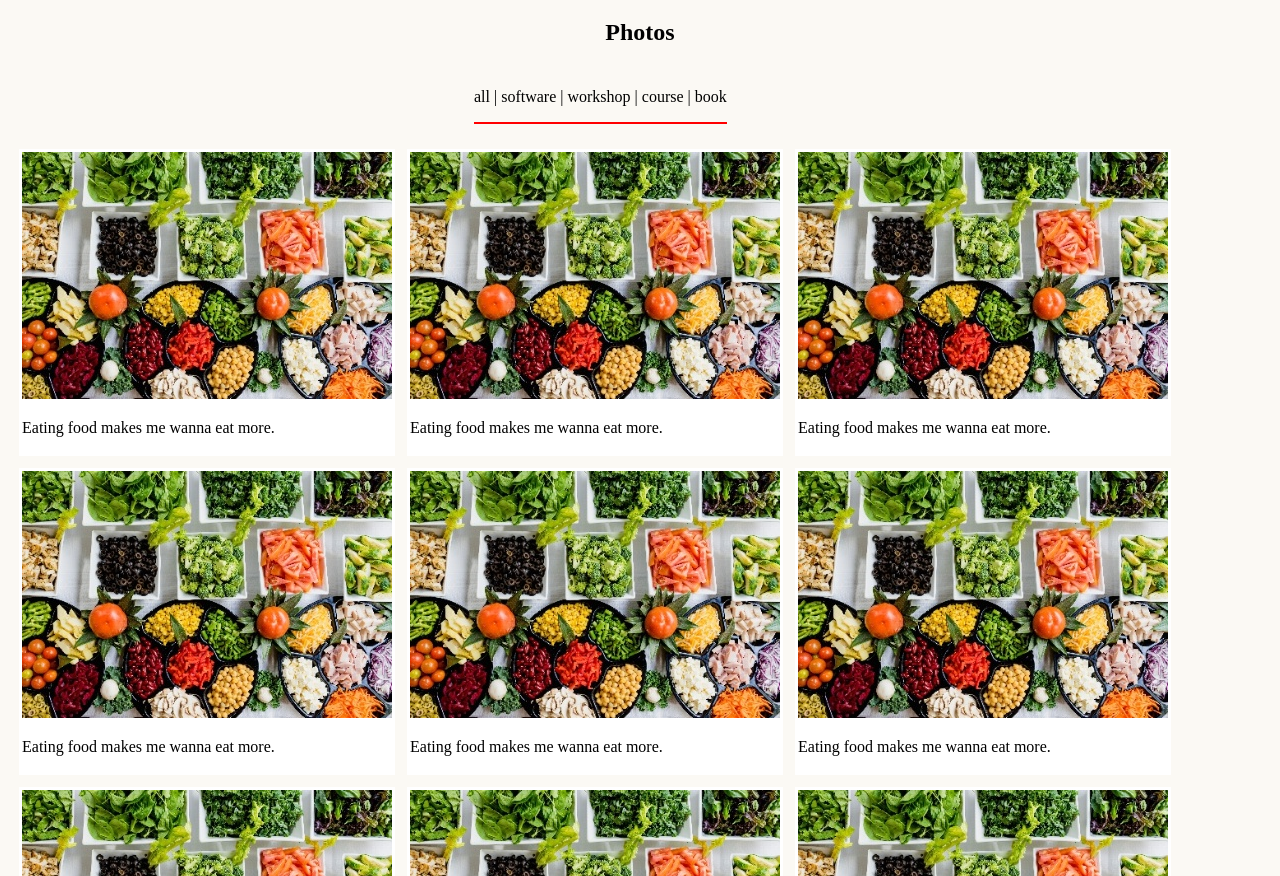
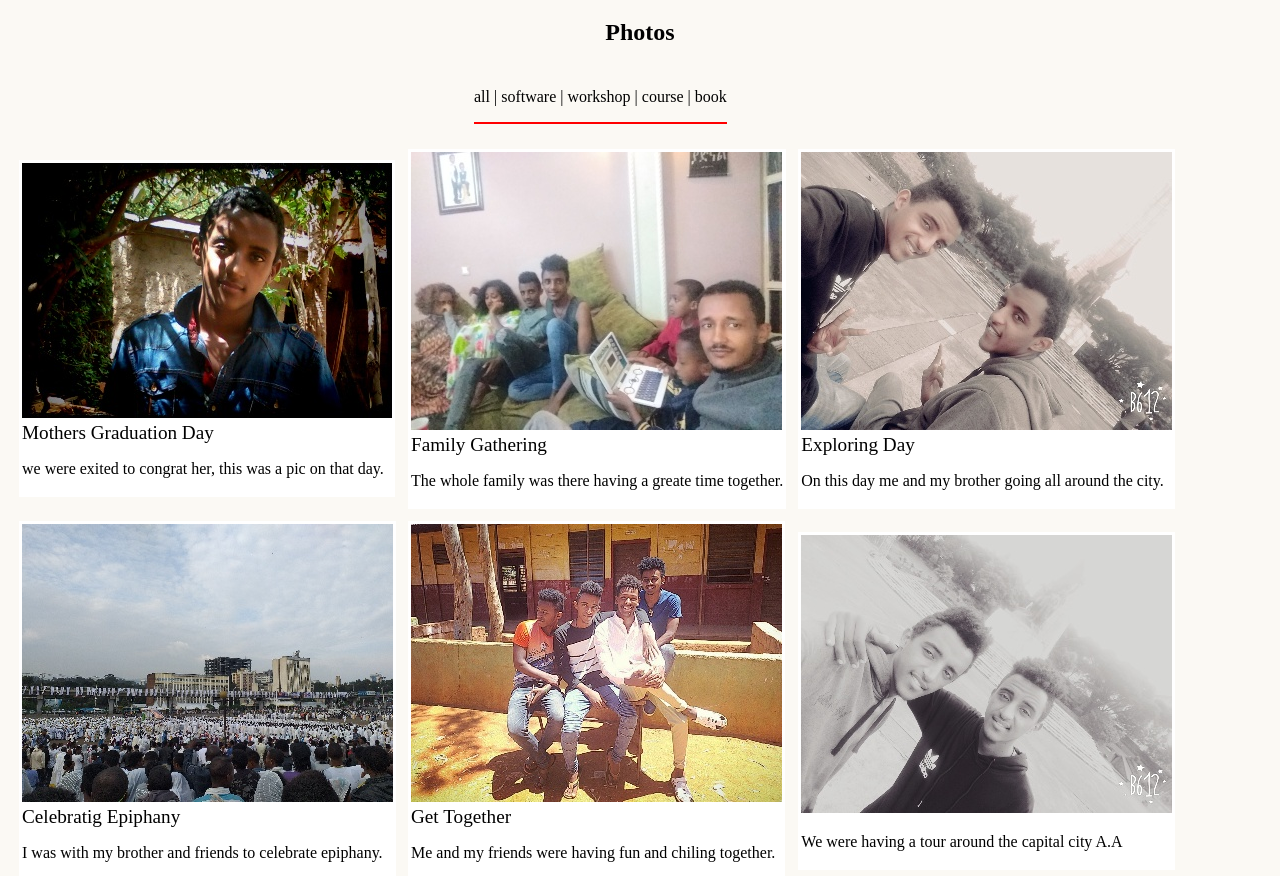
Before and after one commit to Abenezer-Fekadu/Personal-Web, a plain HTML site: page project.html in a window 1280 px wide. Shown: the part 76-952 px from the top of the page. Drawn offline with Linux system fonts and the light colour scheme.

Commit message:
I am adding images on the gallary page.

```diff
--- a/project.html
+++ b/project.html
@@ -58,8 +58,11 @@
                     <table bgcolor="white">
                         <tr>
                             <td>
-                                <img src="./assets/images/f.jpg" alt=""><br>
-                                <p>Eating food makes me wanna eat more.</p>
+                                <img src="./assets/images/little bro.jpg" alt="family photo"><br>
+                                <big>
+                                    <label for="">Mothers Graduation Day</label>
+                                </big>
+                                <p> we were exited to congrat her, this was a pic on that day.</p>
                             </td>
                         </tr>
                     </table>
@@ -68,8 +71,11 @@
                     <table bgcolor="white">
                         <tr>
                             <td>
-                                <img src="./assets/images/f.jpg" alt=""><br>
-                                <p>Eating food makes me wanna eat more.</p>
+                                <img src="./assets/images/family.jpg" alt="brother pics"><br>
+                                <big>
+                                    <label for="">Family Gathering</label>
+                                </big>
+                                <p>The whole family was there having a greate time together.</p>
                             </td>
                         </tr>
                     </table>
@@ -78,8 +84,11 @@
                     <table bgcolor="white">
                         <tr>
                             <td>
-                                <img src="./assets/images/f.jpg" alt=""><br>
-                                <p>Eating food makes me wanna eat more.</p>
+                                <img src="./assets/images/chill.jpg" alt="me and my brother"><br>
+                                <big>
+                                    <label for="">Exploring Day</label>
+                                </big>
+                                <p>On this day me and my brother going all around the city.</p>
                             </td>
                         </tr>
                     </table>
@@ -90,8 +99,11 @@
                     <table bgcolor="white">
                         <tr>
                             <td>
-                                <img src="./assets/images/f.jpg" alt=""><br>
-                                <p>Eating food makes me wanna eat more.</p>
+                                <img src="./assets/images/ceremony.jpg" alt="epiphany day"><br>
+                                <big>
+                                    <label for="">Celebratig Epiphany</label>
+                                </big>
+                                <p>I was with my brother and friends to celebrate epiphany.</p>
                             </td>
                         </tr>
                     </table>
@@ -100,8 +112,11 @@
                     <table bgcolor="white">
                         <tr>
                             <td>
-                                <img src="./assets/images/f.jpg" alt=""><br>
-                                <p>Eating food makes me wanna eat more.</p>
+                                <img src="./assets/images/babile friends.jpg" alt="hanging out with friends"><br>
+                                    <big>
+                                        <label for="">Get Together</label>
+                                    </big>
+                                <p>Me and my friends were having fun and chiling together.</p>
                             </td>
                         </tr>
                     </table>
@@ -110,8 +125,11 @@
                     <table bgcolor="white">
                         <tr>
                             <td>
-                                <img src="./assets/images/f.jpg" alt=""><br>
-                                <p>Eating food makes me wanna eat more.</p>
+                                <img src="./assets/images/hangout.jpg" alt="hanging out with my brother"><br>
+                                <big>
+                                    <label for=""></label>
+                                </big>
+                                <p>We were having a tour around the capital city A.A</p>
                             </td>
                         </tr>
                     </table>
@@ -122,8 +140,11 @@
                     <table bgcolor="white">
                         <tr>
                             <td>
-                                <img src="./assets/images/f.jpg" alt=""><br>
-                                <p>Eating food makes me wanna eat more.</p>
+                                <img src="./assets/images/friends.jpg" alt="church tour"><br>
+                                <big>
+                                    <label>Religious Journey</label>
+                                </big>
+                                <p>We were visiting ancient religious places together.</p>
                             </td>
                         </tr>
                     </table>
```
Also changed, not shown: assets/images/babile friends.jpg (added), assets/images/ceremony.jpg (added), assets/images/chill.jpg (added), assets/images/family.jpg (added), assets/images/hangout.jpg (added), assets/images/little bro.jpg (added).
